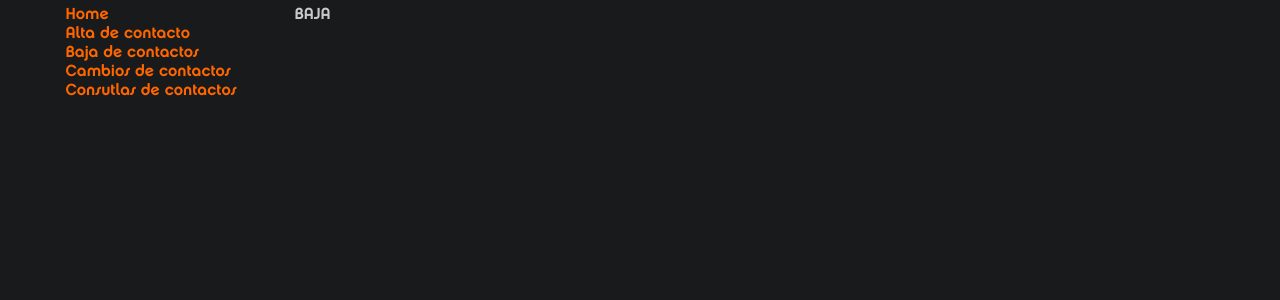
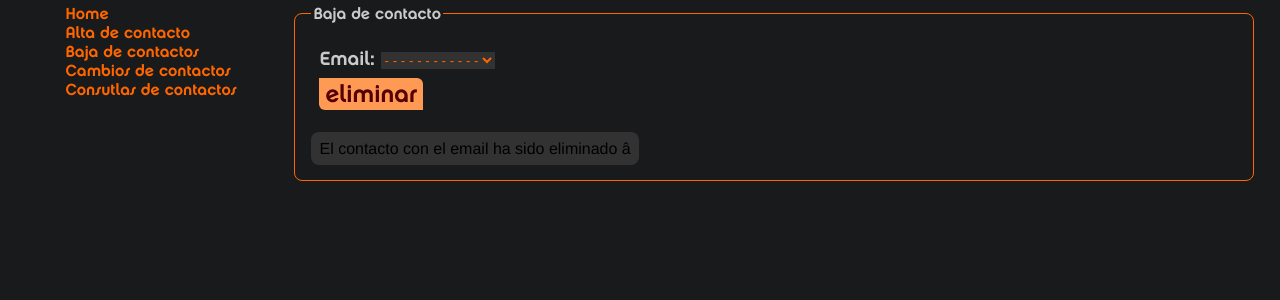
Before and after one commit to criZorr/JonMirCha_PHP_Basico, a PHP site: the page made by 07BasesDatos/index.php in a window 1280 px wide. Shown: the top 300 px of the page. Run offline with PHP 8.4, Linux system fonts and the light colour scheme; data that the repository does not hold is empty.

Commit message:
13 - Aplicación CRUD (4/7)

```diff
--- a/07BasesDatos/css/mis-contactos.css
+++ b/07BasesDatos/css/mis-contactos.css
@@ -129,3 +129,13 @@
 .cambio{
     transition: all 0.25s ease-out;
 }
+
+.mensajes{
+    background: #323232;
+    border-radius: .5em;
+    border-color: yellow;
+    color: #000;
+    font-family: Helvetica, Verdana;
+    font-size: 1em;
+    padding: .5em;
+}
--- a/07BasesDatos/php/baja-contacto.php
+++ b/07BasesDatos/php/baja-contacto.php
@@ -1 +1,18 @@
-BAJA
+<form id="baja-contacto" name="baja_frm" action="php/eliminar-contacto.php" method="post"
+    enctype="application/x-www-form-urlencoded">
+    <fieldset>
+        <legend>Baja de contacto</legend>
+        <div>
+            <label for="email">Email: </label>
+            <select name="email_slc" id="email" class="cambio" required>
+                <option value="">- - - - - - - - - - - -</option>
+                <?php include("select-email.php"); ?>
+            </select>
+        </div>
+        <div>
+            <input type="submit" id="enviar-baja" class="cambio" name="enviar-btn" value="eliminar">
+        </div>
+        <?php include("php/mensajes.php"); ?>
+    </fieldset>
+
+</form>
--- /dev/null
+++ b/07BasesDatos/php/select-email.php
@@ -0,0 +1,9 @@
+<?php
+include("conexion.php");
+$consulta = "SELECT email FROM contactos ORDER BY email";
+$ejecutar_consulta = $conexion->query($consulta);
+while ($registro = $ejecutar_consulta->fetch_assoc()) {
+    echo "<option value='" . $registro["email"] . "'>" . $registro["email"] . "</option>";
+}
+$conexion->close();
+?>
```
Also changed, not shown: 07BasesDatos/php/eliminar-contacto.php (added, +14 -0 lines), 07BasesDatos/img/fotos/servicios@crizorr.com.jpg (added).
